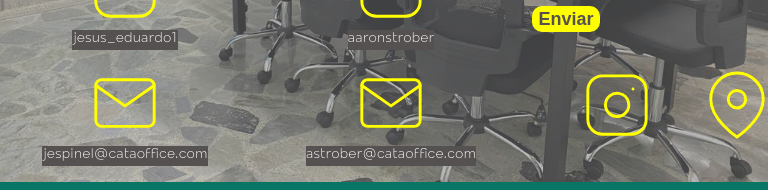
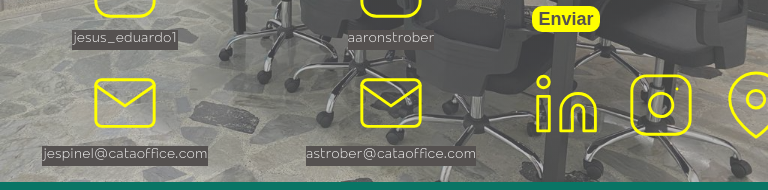
Before and after one commit to jesusespinel/CataOffice, a React (Vite) app: page / in a window 768 px wide. Shown: the part 3638-3828 px from the top of the page. Built offline with nearby package versions, Linux system fonts and the light colour scheme; no server answers.

Commit message:
Fixed issue with tablets again

```diff
--- a/src/style-sheets/contact.css
+++ b/src/style-sheets/contact.css
@@ -221,6 +221,9 @@ select {
   .icon-container{
     margin-bottom: 10%;
   }
+  .icon-container svg{
+    margin-right: 25px;
+  }
   #form_title {
     top: 20px;
   }
```
